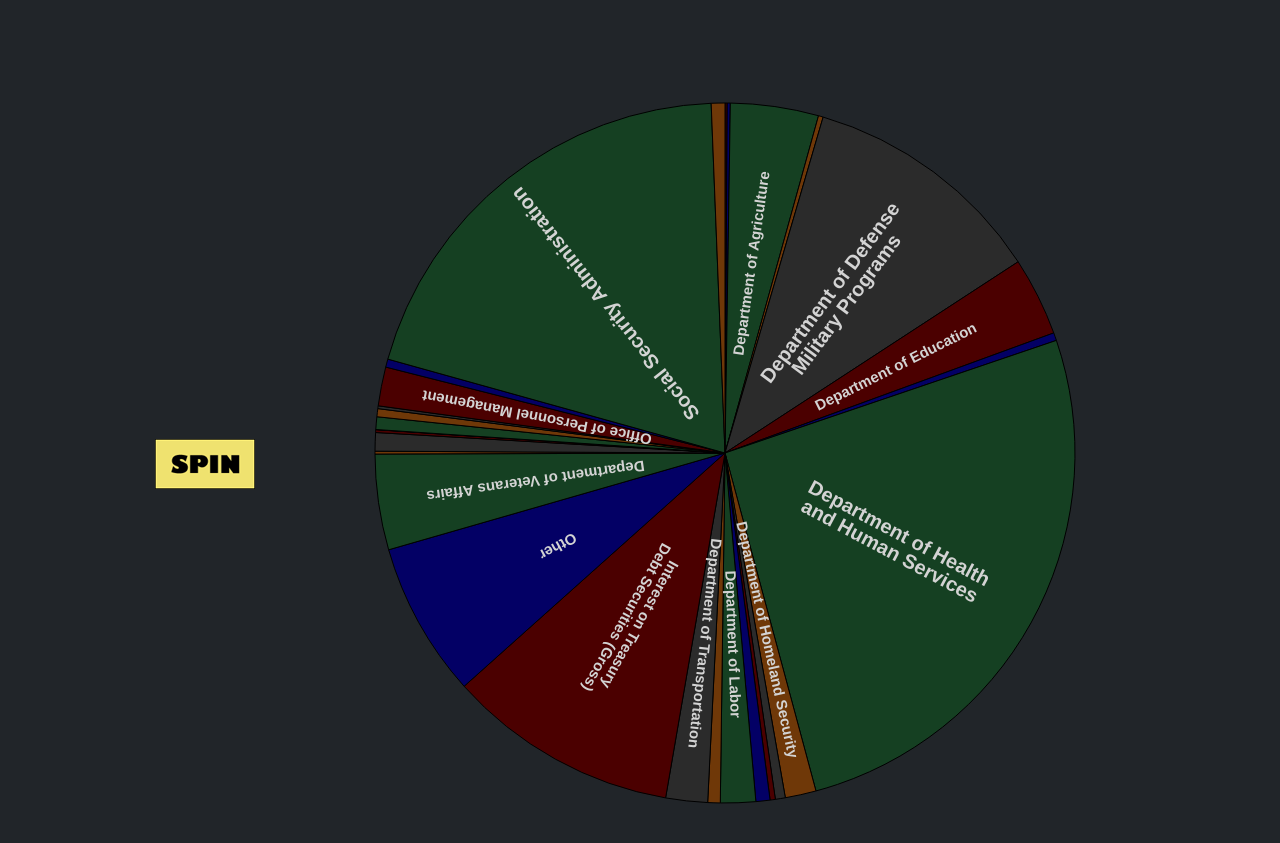
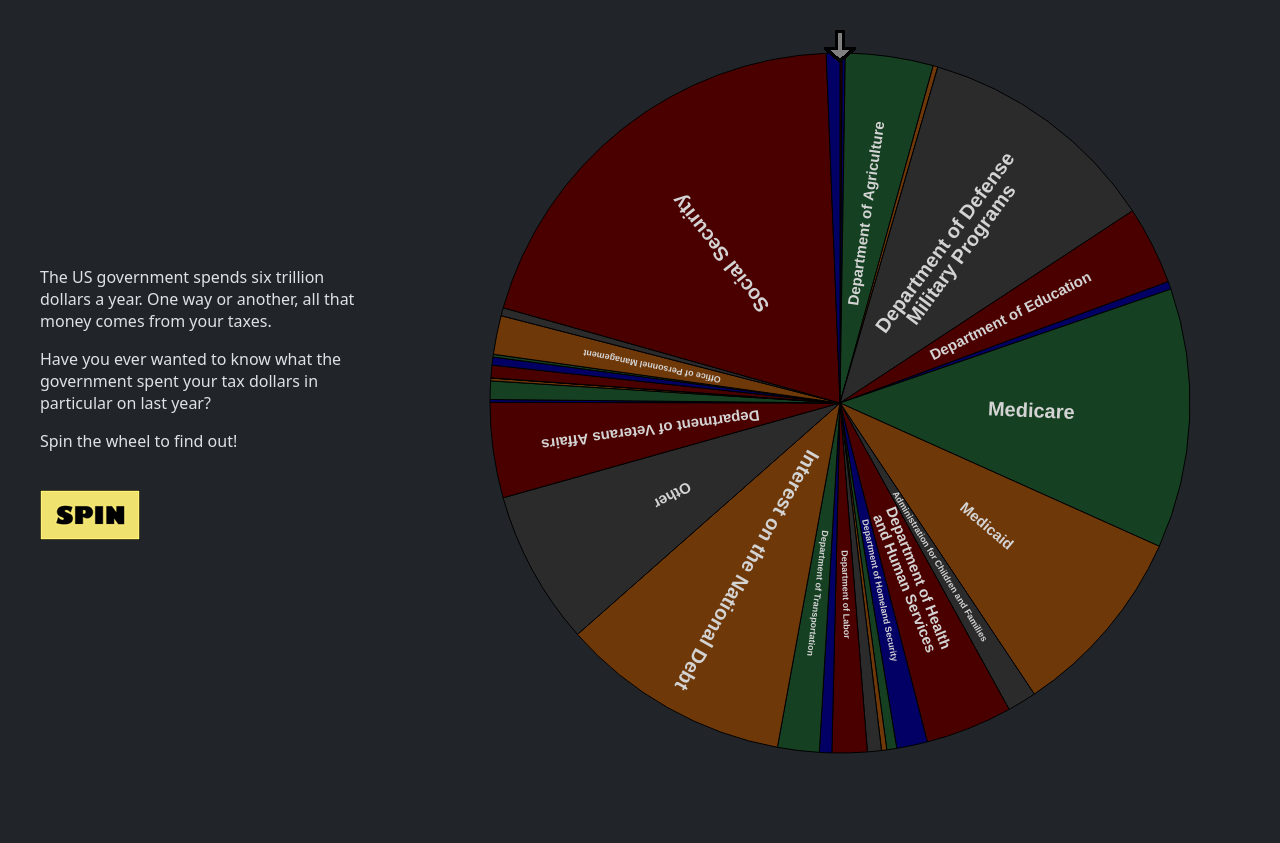
Before and after one commit to RonWeber/TaxWheel, a plain HTML site: page index.html in a window 1280 px wide. Shown: the part 53-896 px from the top of the page. After the commit the page ends 856 px from the top, so only its background shows below. Drawn offline with nearby package versions, Linux system fonts and the light colour scheme.

Commit message:
A bunch of changes.

```diff
--- a/index.html
+++ b/index.html
@@ -30,7 +30,7 @@
         <link rel="stylesheet" href="main.css" type="text/css" />
         <meta name="viewport" content="width=device-width, initial-scale=1">
         <script type="text/javascript" src="./Winwheel.js"></script>
-        <script src="http://cdnjs.cloudflare.com/ajax/libs/gsap/latest/TweenMax.min.js"></script>
+        <script src="https://cdnjs.cloudflare.com/ajax/libs/gsap/latest/TweenMax.min.js"></script>
         <link href="https://cdn.jsdelivr.net/npm/bootstrap@5.3.2/dist/css/bootstrap.min.css" rel="stylesheet" integrity="sha384-T3c6CoIi6uLrA9TneNEoa7RxnatzjcDSCmG1MXxSR1GAsXEV/Dwwykc2MPK8M2HN" crossorigin="anonymous">
     </head>
     <body>
@@ -38,16 +38,22 @@
             <h1>Tax Wheel</h1>
             <table cellpadding="0" cellspacing="0" border="0">
                 <tr>
-                    <td>
+                    <td width="400">
                         <div class="power_controls">
+                            <p>The US government spends six trillion dollars a year.  One way or another, all that money comes from your taxes.</p>
+                            <p>Have you ever wanted to know what the government spent your tax dollars in particular on last year?</p>
+                            <p>Spin the wheel to find out!</p>
                             <br />
                             <img id="spin_button" src="spin_on.png" alt="Spin" onClick="startSpin();" />
                         </div>
                     </td>
-                    <td width="800" height="900" class="the_wheel" align="center" valign="center">
-                        <canvas id="canvas" width="750" height="750">
-                            <p style="{color: white}" align="center">Sorry, your browser doesn't support canvas. Please try another.</p>
-                        </canvas>
+                    <td width="800" height="800" class="the_wheel" align="center" valign="center">
+                        <div id="canvasContainer">
+                            <canvas id="canvas" width="750" height="750">
+                                <p style="{color: white}" align="center">Sorry, your browser doesn't support canvas. Please try another.</p>
+                            </canvas>
+                            <img id="prizePointer" src="Arrow.png" alt="V" />
+                        </div>
                     </td>
                 </tr>
             </table>
--- a/main.css
+++ b/main.css
@@ -1,25 +1,3 @@
-/*
-Description:
-    Contains all the styles for the winning wheel page.
-
-Verison History:
-    2012-01-28, Douglas McKechie
-    - Created based off earlier version.
-
-    2015-09-26, Douglas McKechie
-    - Minor updates for the 2.0 winwheel example.
-*/
-
-body
-{
-    font-family: arial;
-}
-
-/* Sets the background image for the wheel */
-td.the_wheel
-{
-}
-
 /* Do some css reset on selected elements */
 h1, p
 {
@@ -76,3 +54,19 @@ td.pw3
 {
     margin-bottom: 5px;
 }
+
+#canvasContainer {
+    position: relative;
+    width: 750px;
+}
+
+#canvas {
+    z-index: 1;
+}
+
+#prizePointer {
+    position: absolute;
+    left: 359px;
+    top: 2px;
+    z-index: 999;
+}
--- a/taxwheel.js
+++ b/taxwheel.js
@@ -11,36 +11,42 @@ colors = [
 ]
 
 // https://www.fiscal.treasury.gov/files/reports-statements/mts/mts0922.pdf
+// All numbers in millions
 wheelSegments = [
-    {text: 'Legislative Branch', value: 6465}   ,
-    {text: 'Judicial Branch', value: 9022},
-    {text: 'Department of Agriculture', value: 259176},
-    {text: 'Department of Commerce', value: 13945},
-    {text: 'Department of Defense\nMilitary Programs', value: 719470},
-    {text: 'Department of Education', value: 231346},
-    {text: 'Department of Energy', value: 23019},
-    {text: 'Department of Health\nand Human Services', value: 1660606},
-    {text: 'Department of Homeland Security', value: 91031},
-    {text: 'Department of Housing and Urban Development', value: 29286},
-    {text: 'Department of the Interior', value: 15509},
-    {text: 'Department of Justice', value: 41460},
-    {text: 'Department of Labor', value: 103387},
-    {text: 'Department of State', value: 36646},
-    {text: 'Department of Transportation', value: 122892},
-    {text: 'Interest on Treasury\nDebt Securities (Gross)', value: 680976},
-    {text: 'Other', value: 456357},
-    {text: 'Department of Veterans Affairs', value: 281470},
-    {text: 'Corps of Engineers', value: 8315},
-    {text: 'Other Defense Civil Programs', value: 54199},
-    {text: 'Environmental Protection Agency', value: 8295},
-    {text: 'Executive Office of the President', value: 540},
-    {text: 'International Assistance Programs', value: 37103},
-    {text: 'National Aeronautics and Space Administration', value: 23795},
-    {text: 'National Science Foundation', value: 8183},
-    {text: 'Office of Personnel Management', value: 114504},
-    {text: 'Small Business Administration', value: 23845},
-    {text: 'Social Security Administration', value: 1279128},
-    {text: 'Independent Agencies', value: 40169},
+    {text: 'Legislative Branch', value: 6465, snark: "Gotta spend money to spend money."},
+    {text: 'Judicial Branch', value: 9022, snark: "Those robes don't pay for themselves!"},
+    {text: 'Department of Agriculture', value: 259176, snark: "They should name a cow after you."},
+    {text: 'Department of Commerce', value: 13945, snark: ""},
+    {text: 'Department of Defense\nMilitary Programs', noThe:true, value: 719470, snark: '"The only problem with a trillion dollar defense budget is that we didn\'t spend two trillion dollars!"\n- The Pentagon, probably.'},
+    {text: 'Department of Education', value: 231346, snark: "But you still have to pay your student loans."},
+    {text: 'Department of Energy', value: 23019, snark: "Solar panels and nukes.  What more could you ask for?"},
+    // HHS
+    {text: 'Medicare', noThe:true, value: 767325, snark: "Keep paying your health insurance premiums so that old people can have universal health care."},
+    {text: 'Medicaid', noThe:true, value: 570687, snark: "Paid for by the federal government, but the states get to take credit for it.  Someone's gotta make sure that every governor gets reelected!"},
+    {text: 'Administration for Children and Families', value: 85701, snark: "For children in impoverished families.  And also Brett Favre."},
+    {text: 'Department of Health\nand Human Services', value: 256893, snark: "So next time someone you know doesn't get sick, they should thank you."},
+
+    {text: 'Department of Homeland Security', value: 91031, snark: "You would think we could ease up on the 9/11 paranoia by this point."},
+    {text: 'Department of Housing and Urban Development', value: 29286, snark: "Never before has the gap between what a department claims to be in charge of and what power it actually has been so wide."},
+    {text: 'Department of the Interior', value: 15509, snark: "Hey, National Parks!"},
+    {text: 'Department of Justice', value: 41460, snark: ""},
+    {text: 'Department of Labor', value: 103387, snark: "Now go back to work at the Amazon warehouse!"},
+    {text: 'Department of State', value: 36646, snark: "And there are still wars?  You should ask for a refund!"},
+    {text: 'Department of Transportation', value: 122892, snark: "When a little kid asks what taxes pay for, the simple answer is \"Roads.\"  For you, this is actually true."},
+    {text: 'Interest on the National Debt', noThe:true, value: 680976, snark: "We didn't solve this problem before and we're not gonna solve it now."},
+    {text: 'Other', noThe:true, value: 456357, snark: "You know.  Stuff."},
+    {text: 'Department of Veterans Affairs', value: 281470, snark: "The worst healthcare money can buy!"},
+    {text: 'Corps of Engineers', value: 8315, snark: "That dam looks pretty stable."},
+    {text: 'Other Defense Civil Programs', noThe:true, value: 54199, snark: ""},
+    {text: 'Environmental Protection Agency', value: 8295, snark: "So go ahead and eat some delicious lead paint.  They owe you one."},
+    {text: 'Executive Office of the President', value: 540, snark: "Maybe you paid for the toilet on Air Force One."},
+    {text: 'International Assistance Programs', noThe:true, value: 37103, snark: "Your taxes didn't even go to your own crazy government?  Tough break."},
+    {text: 'National Aeronautics and Space Administration', noThe:true, value: 23795, snark: "Email them to ask you for your ticket on their next flight to the Moon."},
+    {text: 'National Science Foundation', value: 8183, snark: "The glowiest of lights"},
+    {text: 'Office of Personnel Management', value: 114504, snark: "They move the retirement funds for everyone that used to work somewhere else in government over to here.  Sneaky!"},
+    {text: 'Small Business Administration', value: 23845, snark: "So on Small Business Saturday, they should be supporting you!"},
+    {text: 'Social Security', noThe: true, value: 1279128, snark: "Don't worry, I'm sure it will still be there by the time you retire!  Definitely!  Maybe!"},
+    {text: 'Independent Agencies', noThe:true, value: 40169, snark: "What an exciting mystery!"},
 ]
 
 function toSegments() {
@@ -52,8 +58,9 @@ function toSegments() {
     for (let i = 0; i < wheelSegments.length; i++) {
         let size = wheelSegments[i].value / totalValue * 360
         let textSize = 20
-        if (size < 40) textSize = 15
-        if (size < 5) textSize = 0
+        if (size < 35) textSize = 15
+        if (size < 9) textSize = 9
+        if (size < 4) textSize = 0
         results.push({
             textFillStyle: "lightgrey",
             fillStyle: colors[i % colors.length],
@@ -125,6 +132,7 @@ function startSpin()
 {
     // Ensure that spinning can't be clicked again while already running.
     if (wheelSpinning == false) {
+        resetWheel();
         // Based on the power level selected adjust the number of spins for the wheel, the more times is has
         // to rotate with the duration of the animation the quicker the wheel spins.
         if (wheelPower == 1) {
@@ -154,14 +162,29 @@ function startSpin()
 function resetWheel()
 {
     theWheel.stopAnimation(false);  // Stop the animation, false as param so does not call callback function.
-    theWheel.rotationAngle = 0;     // Re-set the wheel angle to 0 degrees.
+    // theWheel.rotationAngle = 0;     // Re-set the wheel angle to 0 degrees.
     theWheel.draw();                // Call draw to render changes to the wheel.
 
-    document.getElementById('pw1').className = "";  // Remove all colours from the power level indicators.
-    document.getElementById('pw2').className = "";
-    document.getElementById('pw3').className = "";
+    wheelSpinning = false;          // Reset to false to power buttons and spin can be clicked again.
+}
 
-    wheelSpinning = false;          // Reset to false to power buttons and spin can be clicked again.
+function resultString(text) {
+    for (const s of wheelSegments) {
+        if (s.text === text) {
+            let cleanText = text.replace(/(\r\n|\n|\r)/gm, " ")
+            if (!s.noThe) {
+                cleanText = "The " + cleanText
+            }
+            let result = `Your tax dollars went to:
+
+${cleanText}`
+            if (s.snark) {
+                result += "\n\n" + s.snark
+            }
+            return result
+        }
+    }
+    return "Your tax dollars went to: " + text
 }
 
 // -------------------------------------------------------
@@ -171,7 +194,7 @@ function resetWheel()
 function alertPrize(indicatedSegment)
 {
     theWheel.stopAnimation(false);
-    wheelSpinning = false
+    // wheelSpinning = false
     // Do basic alert of the segment text. You would probably want to do something more interesting with this information.
-    alert("Your tax dollars went to " + indicatedSegment.text);
+    alert(resultString(indicatedSegment.text));
 }
```
Also changed, not shown: Arrow.png (added), 1 other file.
